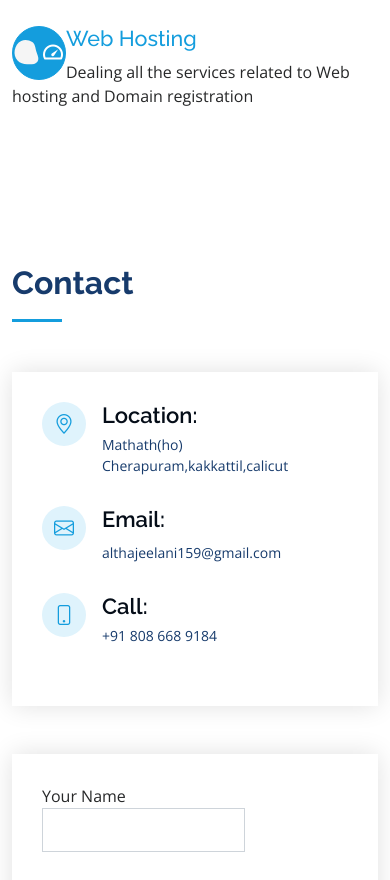
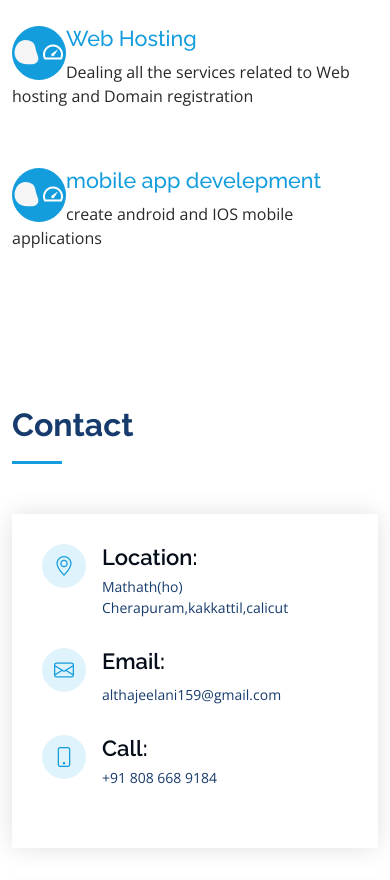
Before and after one commit to AlthafMjeelani/personal, a plain HTML site: page index.html in a window 390 px wide. Shown: the part 4833-5713 px from the top of the page. Drawn offline with nearby package versions, Linux system fonts and the light colour scheme.

```diff
--- a/index.html
+++ b/index.html
@@ -353,6 +353,22 @@
             </div>
           </div>
 
+          <div class="col-lg-4 col-md-6 d-flex align-items-stretch mt-4 mt-lg-0" data-aos="zoom-in"
+            data-aos-delay="300">
+            <div class="icon-box iconbox-pink">
+              <div class="icon">
+                <svg width="100" height="100" viewBox="0 0 600 600" xmlns="http://www.w3.org/2000/svg">
+                  <path stroke="none" stroke-width="0" fill="#f5f5f5"
+                    d="M300,541.5067337569781C382.14930387511276,545.0595476570109,479.8736841581634,548.3450877840088,526.4010558755058,480.5488172755941C571.5218469581645,414.80211281144784,517.5187510058486,332.0715597781072,496.52539010469104,255.14436215662573C477.37192572678356,184.95920475031193,473.57363656557914,105.61284051026155,413.0603344069578,65.22779650032875C343.27470386102294,18.654635553484475,251.2091493199835,5.337323636656869,175.0934190732945,40.62881213300186C97.87086631185822,76.43348514350839,51.98124368387456,156.15599469081315,36.44837278890362,239.84606092416172C21.716077023791087,319.22268207091537,43.775223500013084,401.1760424656574,96.891909868211,461.97329694683043C147.22146801428983,519.5804099606455,223.5754009179313,538.201503339737,300,541.5067337569781">
+                  </path>
+                </svg>
+                <i class="bx bx-tachometer"></i>
+              </div>
+              <h4><a href="">mobile app develepment</a></h4>
+              <p>create android and IOS mobile applications</p>
+            </div>
+          </div>
+
 
         </div>
 
```
